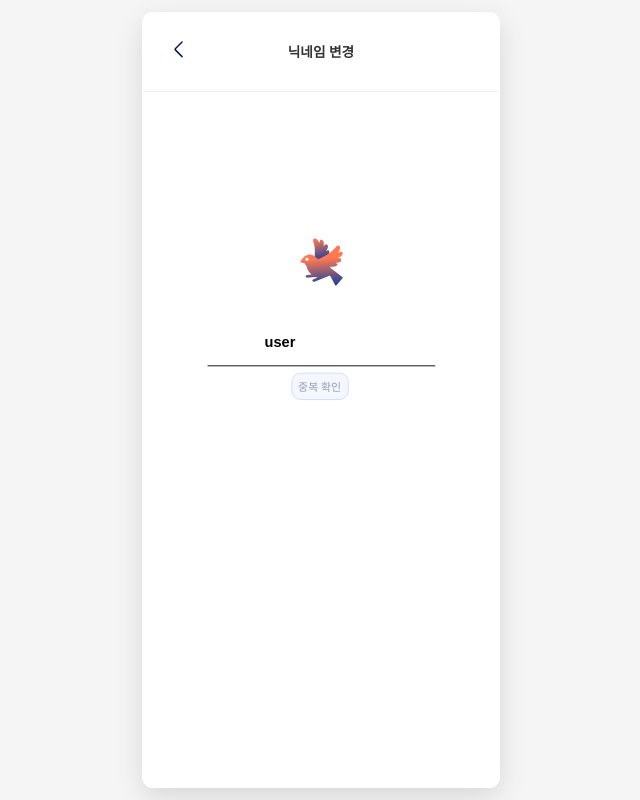
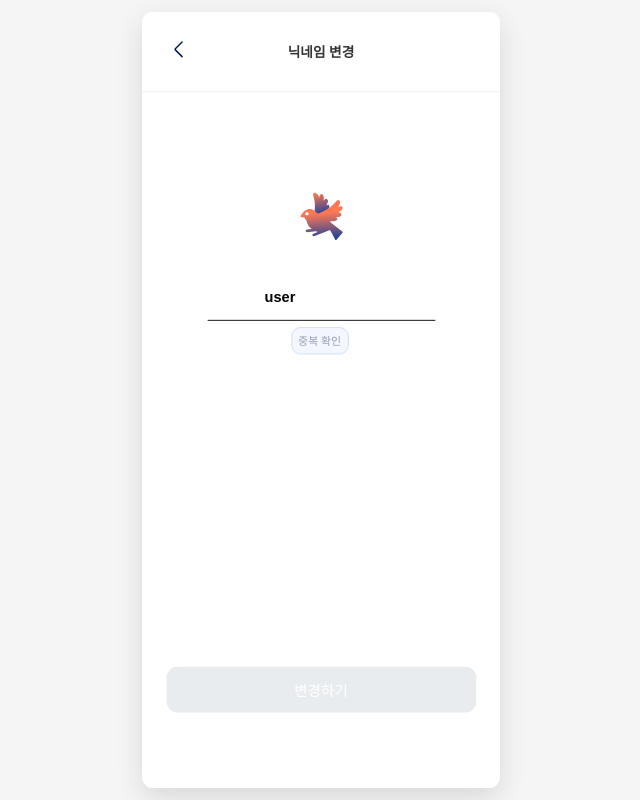
Before and after one commit to agness4011/likelion-masill, a React (Vite) app in the folder masill/: page /myhome/nickname-change in a window 1280 px wide. Shown: the whole page, without its empty margins (319-959 px from the left). Built offline with nearby package versions, Linux system fonts and the light colour scheme.

Commit message:
마이페이지 상세 수정

```diff
--- a/masill/src/components/board/DetailBoard.jsx
+++ b/masill/src/components/board/DetailBoard.jsx
@@ -222,11 +222,9 @@ function LowHead() {
   const handleDeleteConfirm = async () => {
     try {
       await privateAPI.delete(`/events/${eventId}`);
-      alert("게시글이 삭제되었습니다.");
       navigate("/main/event");
     } catch (error) {
       console.error("게시글 삭제 실패:", error);
-      alert("게시글 삭제에 실패했습니다.");
     }
   };
 
--- a/masill/src/components/board/SmallGroup.jsx
+++ b/masill/src/components/board/SmallGroup.jsx
@@ -183,10 +183,9 @@ function LowHead() {
   const handleDelete = async () => {
     try {
       await deleteSmallGroup(eventId, clubId);
-      alert("소모임이 삭제되었습니다.");
       navigate(`/detail/${eventId}`);
     } catch (error) {
-      alert("소모임 삭제에 실패했습니다.");
+      console.error("소모임 삭제 실패:", error);
     } finally {
       setShowDeleteModal(false); // 모달 닫기
     }
--- a/masill/src/components/signup/SignCreatePage.jsx
+++ b/masill/src/components/signup/SignCreatePage.jsx
@@ -107,8 +107,8 @@ const InputBox = styled.div`
   max-width: 340px;
   background:#ECF1FF;
   border-radius: 16px;
-  padding: 18px 16px 5px 16px;
-  margin-bottom: 15px;
+  padding: 20px 28px 10px 20px;
+  margin-bottom: 25px;
   display: flex;
   flex-direction: column;
   position: relative;
@@ -246,7 +246,7 @@ const InfoText = styled.div`
   width: 90%;
   max-width: 340px;
   margin-top: -8px;
-  margin-bottom: 16px;
+  margin-bottom: -10px;
   min-height: 20px;
   opacity: ${({ $visible }) => ($visible ? 1 : 0)};
   max-height: ${({ $visible }) => ($visible ? '20px' : '0')};
@@ -324,6 +324,8 @@ export default function SignCreatePage() {
       // API 응답에 따라 처리
       if (response.available) {
         setNicknameCompleted(true);
+        // 중복확인 성공 시 자동으로 다음 단계로 이동
+        setCurrentStep(3);
       } else {
         alert(response.message || "이미 사용 중인 닉네임입니다.");
         setNicknameCompleted(false);
@@ -336,14 +338,7 @@ export default function SignCreatePage() {
 
   const handleNicknameNext = () => {
     if (nickname.length > 0) {
-      // 중복확인을 하지 않았으면 경고 메시지 표시
-      if (!nicknameCompleted) {
-        if (confirm("닉네임 중복확인을 하지 않았습니다. 계속 진행하시겠습니까?")) {
-          setCurrentStep(3);
-        }
-      } else {
-        setCurrentStep(3);
-      }
+      setCurrentStep(3);
     }
   };
 
--- a/masill/src/pages/OnboardingPage.jsx
+++ b/masill/src/pages/OnboardingPage.jsx
@@ -123,7 +123,6 @@ export default function OnboardingPage() {
         <BtnArea ref={btnAreaRef}>
           <JoinBtn onClick={() => nav("/signup")}>회원가입</JoinBtn>
           <LoginBtn onClick={() => nav("/login")}>로그인</LoginBtn>
-          <LookAround onClick={() => nav("/main")}>둘러보기</LookAround>
         </BtnArea>
       </Wrap>
     </div>
--- a/masill/src/pages/myhome/NicknameChangePage.jsx
+++ b/masill/src/pages/myhome/NicknameChangePage.jsx
@@ -7,13 +7,14 @@ import ArrowLeftIcon from '@logo/main/main-arrowleft.svg';
 import BirdIcon from '@logo/bird1.svg';
 
 const Container = styled.div`
-  min-height: 100%;
+  height: 100%;
   background: white;
   padding: 0;
   margin: 0;
   position: relative;
   display: flex;
   flex-direction: column;
+  overflow: hidden;
 `;
 
 const Header = styled.div`
@@ -48,12 +49,13 @@ const Title = styled.h1`
 `;
 
 const Content = styled.div`
-  padding: 150px 20px 40px 20px;
+  padding: 100px 20px 20px 20px;
   display: flex;
   flex-direction: column;
   align-items: center;
   justify-content: flex-start;
-  min-height: 400px;
+  flex: 1;
+  overflow: hidden;
 `;
 
 const BirdContainer = styled.div`
@@ -160,11 +162,8 @@ const ChangeButton = styled.button`
   font-weight: 500;
   cursor: pointer;
   transition: all 0.2s;
-  margin-top: 40px;
-  position: absolute;
-  bottom: -50px;
-  left: 50%;
-  transform: translateX(-50%);
+  margin-top: 350px;
+  position: relative;
 
   ${props => props.disabled ? `
     background: #e9ecef;
--- a/masill/src/pages/myhome/WishlistPage.jsx
+++ b/masill/src/pages/myhome/WishlistPage.jsx
@@ -7,7 +7,7 @@ import ChatIcon from "@logo/myhome/chat.svg";
 import Fullheart from "@assets/logo/mainImg/fullheart.png";
 import Heart from "@assets/logo/mainImg/heart.png";
 import Comment from "@assets/logo/mainImg/commant.png";
-import PromotionIcon from "@logo/myhome/promotion.svg";
+
 import dayjs from "dayjs";
 import { fetchMyFavorites } from "../../api/boardApi";
 import {
@@ -210,19 +210,7 @@ const MemberLogo = styled.img`
   border-radius: 24px;
 `;
 
-const PromotionContainer = styled.div`
-  margin: 12px 0;
-  margin-left: -160px;
-  text-align: left;
-  display: flex;
-  justify-content: flex-end;
-`;
 
-const PromotionIconImg = styled.img`
-  width: 80%;
-  height: 100px;
-  border-radius: 20px;
-`;
 
 // 더미 데이터 제거 - 실제 좋아요한 게시물을 사용
 
@@ -413,15 +401,7 @@ const WishlistPage = () => {
                     </RightContent>
                   </ContentWrapper>
 
-                  {/* PromotionIcon을 마지막 게시물이 아닌 경우에만 표시 */}
-                  {index < likedPosts.length - 1 && (
-                    <PromotionContainer>
-                      <PromotionIconImg
-                        src={PromotionIcon}
-                        alt="프로모션 아이콘"
-                      />
-                    </PromotionContainer>
-                  )}
+
                 </PostCard>
               </React.Fragment>
             ))}
--- a/masill/src/pages/onboarding/Onboarding1.jsx
+++ b/masill/src/pages/onboarding/Onboarding1.jsx
@@ -65,7 +65,7 @@ export default function OnboardingPage() {
         <BtnArea>
           <JoinBtn onClick={() => nav("/signup")}>회원가입</JoinBtn>
           <LoginBtn onClick={() => nav("/login")}>로그인</LoginBtn>
-          <LookAround onClick={() => nav("/main")}>둘러보기</LookAround>
+
         </BtnArea>
       </Wrap>
     </div>
--- a/masill/src/pages/onboarding/Onboarding2.jsx
+++ b/masill/src/pages/onboarding/Onboarding2.jsx
@@ -106,7 +106,6 @@ export default function OnboardingPage() {
         <BtnArea>
           <JoinBtn onClick={() => nav("/signup")}>회원가입</JoinBtn>
           <LoginBtn onClick={() => nav("/login")}>로그인</LoginBtn>
-          <LookAround onClick={() => nav("/main")}>둘러보기</LookAround>
         </BtnArea>
       </Wrap>
     </div>
```
